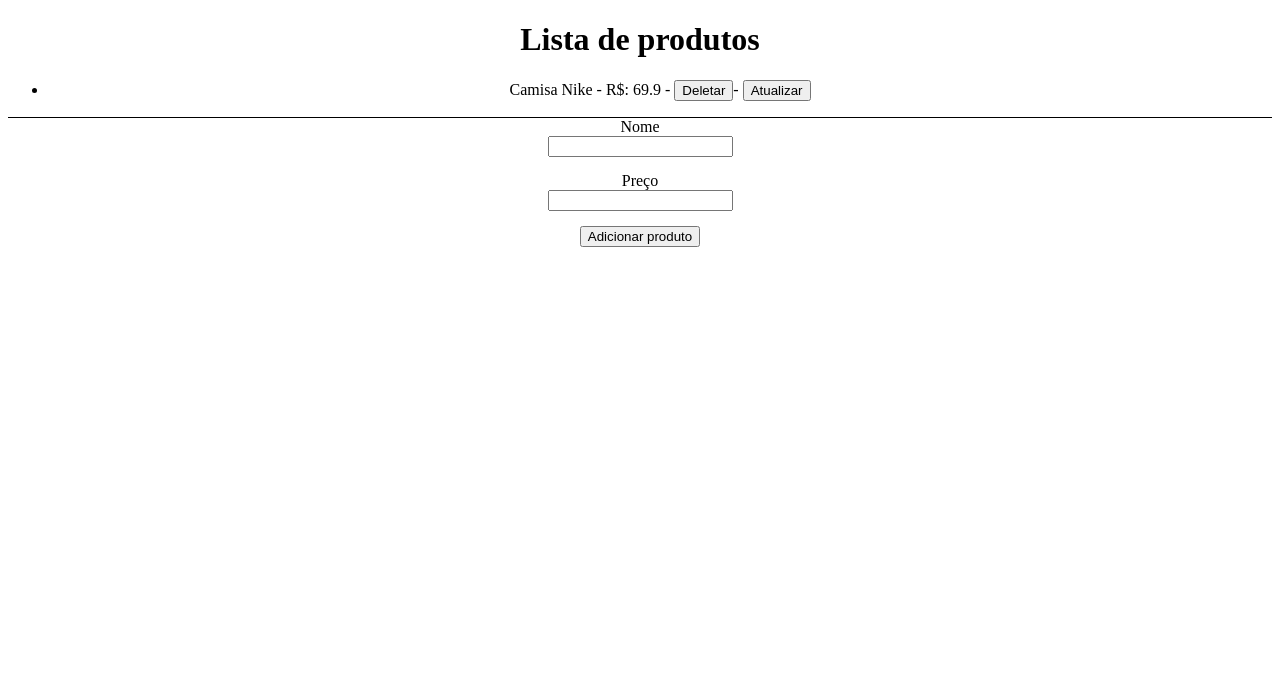
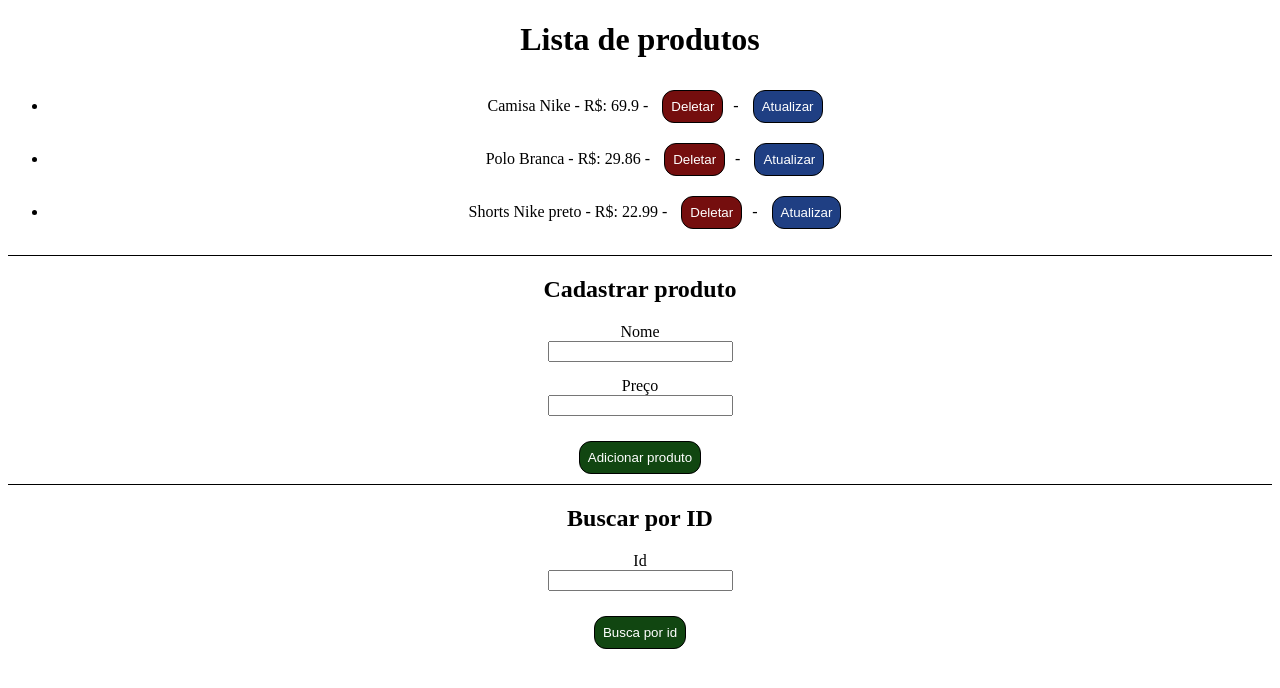
Before and after one commit to arthurresendes/Conhecimento-REACT, a React (Vite) app in the folder 7_REQUISICOES/httpreact/: page / in a window 1280 px wide. Shown: the top 688 px of the page. Built offline with nearby package versions, Linux system fonts and the light colour scheme; data requests are answered from the project's data file.

Commit message:
Search id

```diff
--- a/7_REQUISICOES/httpreact/data/db.json
+++ b/7_REQUISICOES/httpreact/data/db.json
@@ -4,6 +4,16 @@
       "id": "1",
       "name": "Camisa Nike",
       "price": "69.9"
+    },
+    {
+      "name": "Polo Branca",
+      "price": "29.86",
+      "id": "FTa0JFqQ50I"
+    },
+    {
+      "name": "Shorts Nike preto",
+      "price": "22.99",
+      "id": "8k5-aufrAG4"
     }
   ],
   "$schema": "./node_modules/json-server/schema.json"
--- a/7_REQUISICOES/httpreact/src/App.css
+++ b/7_REQUISICOES/httpreact/src/App.css
@@ -18,3 +18,29 @@ form input{
   flex-direction: column;
   margin-bottom: 15px;
 }
+
+button, input[type="submit"]{
+  margin: 10px;
+  border: 1px solid black;
+  border-radius: 12px;
+  padding: 8px;
+  cursor: pointer;
+}
+
+button:hover, input[type="submit"]:hover{
+  font-size: 15px;
+  transition-duration: .3s;
+}
+
+#blue{
+  background-color: rgb(31, 63, 131);
+  color: white;
+}
+#green{
+  background-color: rgb(17, 70, 17);
+  color: white;
+}
+#red{
+  background-color: rgb(117, 14, 14);
+  color: white;
+}
--- a/7_REQUISICOES/httpreact/src/App.jsx
+++ b/7_REQUISICOES/httpreact/src/App.jsx
@@ -1,5 +1,6 @@
 import { useState } from "react"
 import { useFetch } from "./hooks/useFetch"
+import { getId } from "./hooks/getId"
 import './App.css'
 
 const url = "http://localhost:3000/products/"
@@ -11,6 +12,8 @@ function App() {
   const [nameUpdate, setNameUpdate] = useState("")
   const [priceUpdate, setPriceUpdate] = useState("")
   const [update, setUpdate] = useState(false)
+  const [idSearch, setIdSearch] = useState("")
+  const [dados, setDados] = useState([])
   const { data: items, httpConfig } = useFetch(url)
 
 
@@ -35,6 +38,13 @@ function App() {
     setUpdate(false)
   }
 
+  const handleSearch = async (e) => {
+    e.preventDefault()
+    const dados = await getId(url, idSearch)
+    setDados(dados)
+    setIdSearch("")
+  }
+
   const deleteItem = async (id) => {
     httpConfig(id, "DELETE")
   }
@@ -45,13 +55,14 @@ function App() {
       <ul>
         {items && items.map((item) => (
           <li key={item.id}>
-            {item.name} - R$: {item.price} - <button onClick={() => deleteItem(item.id)}>Deletar</button>
-            - <button onClick={() => { setUpdate(true), setNameUpdate(item.name), setPriceUpdate(item.price), setId(item.id) }}>Atualizar</button>
+            {item.name} - R$: {item.price} - <button id="red" onClick={() => deleteItem(item.id)}>Deletar</button>
+            - <button id="blue" onClick={() => { setUpdate(true), setNameUpdate(item.name), setPriceUpdate(item.price), setId(item.id) }}>Atualizar</button>
           </li>
         ))}
       </ul>
 
       <div className="add-product">
+        <h2>Cadastrar produto</h2>
         <form onSubmit={handleSubmit}>
           <label>
             Nome
@@ -61,12 +72,13 @@ function App() {
             Preço
             <input type="number" value={price} onChange={(e) => setPrice(e.target.value)} />
           </label>
-          <input type="submit" value="Adicionar produto" />
+          <input type="submit" value="Adicionar produto" id="green" />
         </form>
       </div>
 
       {update &&
         <div className="add-product">
+          <h2>Atualizar</h2>
           <form onSubmit={handleUpdate}>
             <label>
               Nome
@@ -76,9 +88,27 @@ function App() {
               Preço
               <input type="number" value={priceUpdate} onChange={(e) => setPriceUpdate(e.target.value)} />
             </label>
-            <input type="submit" value="Atualizar produto" />
+            <input type="submit" value="Atualizar produto" id="blue" />
           </form>
         </div>}
+
+      <div className="add-product">
+        <h2>Buscar por ID</h2>
+        <form onSubmit={handleSearch}>
+          <label>
+            Id
+            <input type="text" value={idSearch} onChange={(e) => setIdSearch(e.target.value)} />
+          </label>
+          <input type="submit" value="Busca por id" id="green" />
+        </form>
+      </div>
+
+      {dados.name && (
+        <div>
+          <h3>Resultado:</h3>
+          <p>Nome: {dados.name} - {dados.price}</p>
+        </div>
+      )}
     </>
   )
 }
--- /dev/null
+++ b/7_REQUISICOES/httpreact/src/hooks/getId.js
@@ -0,0 +1,5 @@
+export const getId = async (url, id) => {
+  const res = await fetch(`${url}${id}`);
+  const data = await res.json();
+  return data;
+};
```
